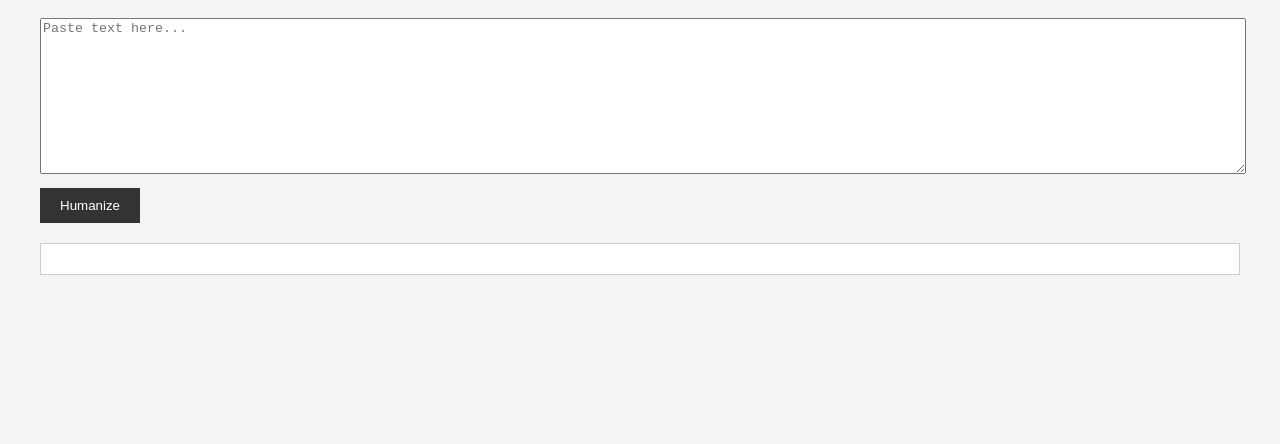
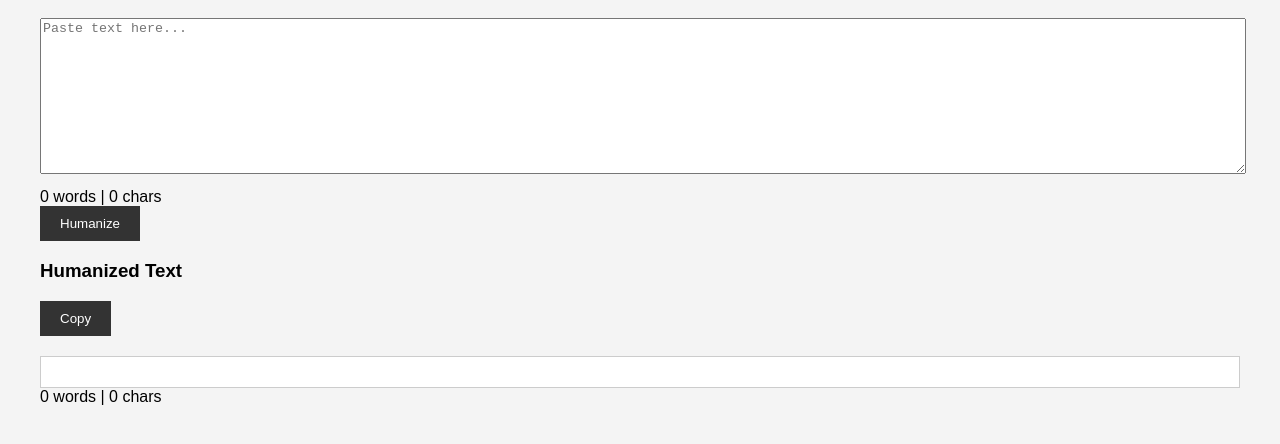
Before and after one commit to Ali-Raza-H/Humanizer, a plain HTML site: page index.html in a window 1280 px wide. Shown: the part 80-524 px from the top of the page. Drawn offline with Linux system fonts and the light colour scheme.

Commit message:
Update index.html

```diff
--- a/index.html
+++ b/index.html
@@ -1,15 +1,40 @@
 <!DOCTYPE html>
-<html>
+<html lang="en">
 <head>
-    <title>AI Humanizer</title>
-    <link rel="stylesheet" href="style.css">
+  <meta charset="UTF-8">
+  <title>AI Humanizer</title>
+  <link rel="stylesheet" href="style.css">
 </head>
 <body>
+  <div class="container">
     <h1>AI Humanizer</h1>
-    <textarea id="inputText" placeholder="Paste text here..."></textarea><br>
-    <button onclick="humanize()">Humanize</button>
-    <div id="result"></div>
 
-    <script src="main.js"></script>
+    <div class="input-section">
+    <div class="input-wrapper">
+        <textarea id="inputText" placeholder="Paste text here..."></textarea>
+        <div id="inputCounter">0 words | 0 chars</div>
+    </div>
+    </div>
+
+
+    <button id="humanizeBtn" onclick="humanize()">Humanize</button>
+
+    <div id="progressBarContainer">
+      <div id="progressBar"></div>
+    </div>
+
+    <div id="resultBox">
+      <div class="result-header">
+        <h3>Humanized Text</h3>
+        <button id="copyBtn" onclick="copyOutput()">Copy</button>
+      </div>
+      <div id="result"></div>
+      <div class="counter" id="outputCounter">0 words | 0 chars</div>
+    </div>
+  </div>
+
+
+
+  <script src="main.js"></script>
 </body>
 </html>
```
